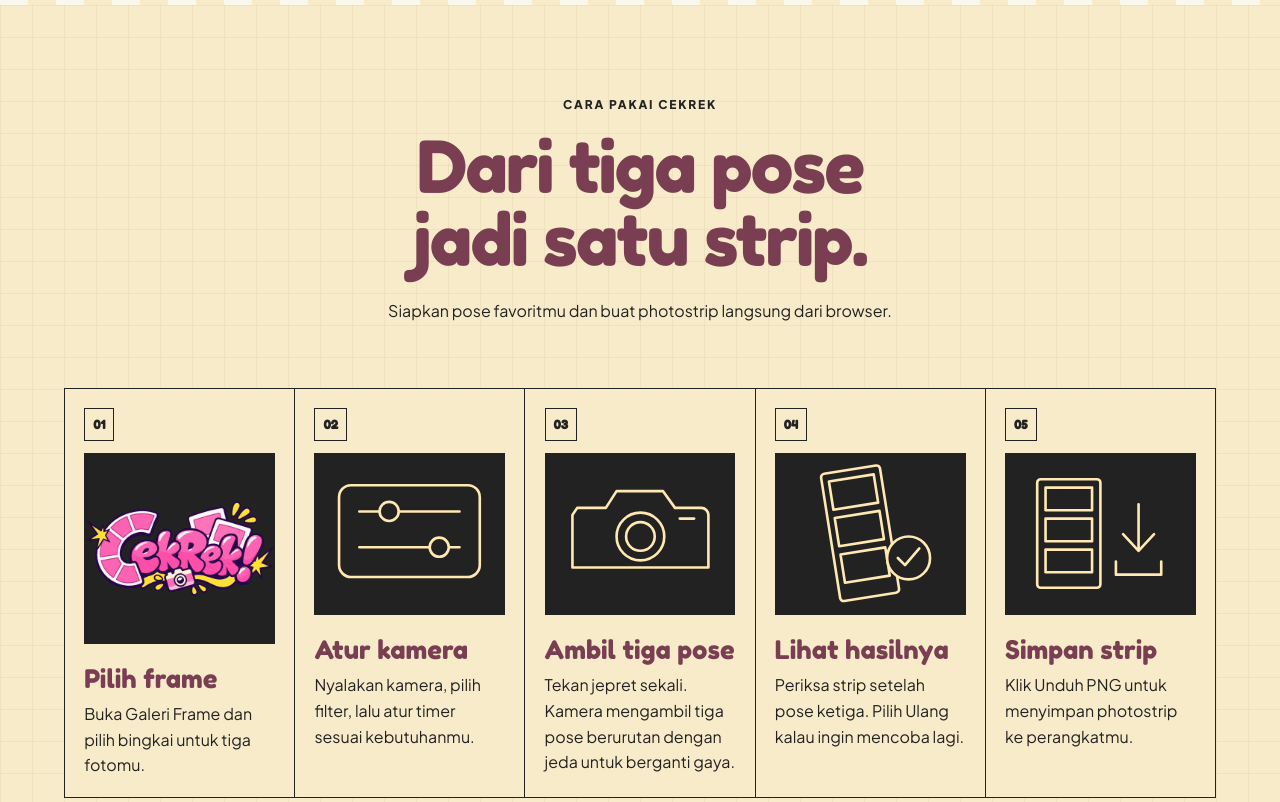
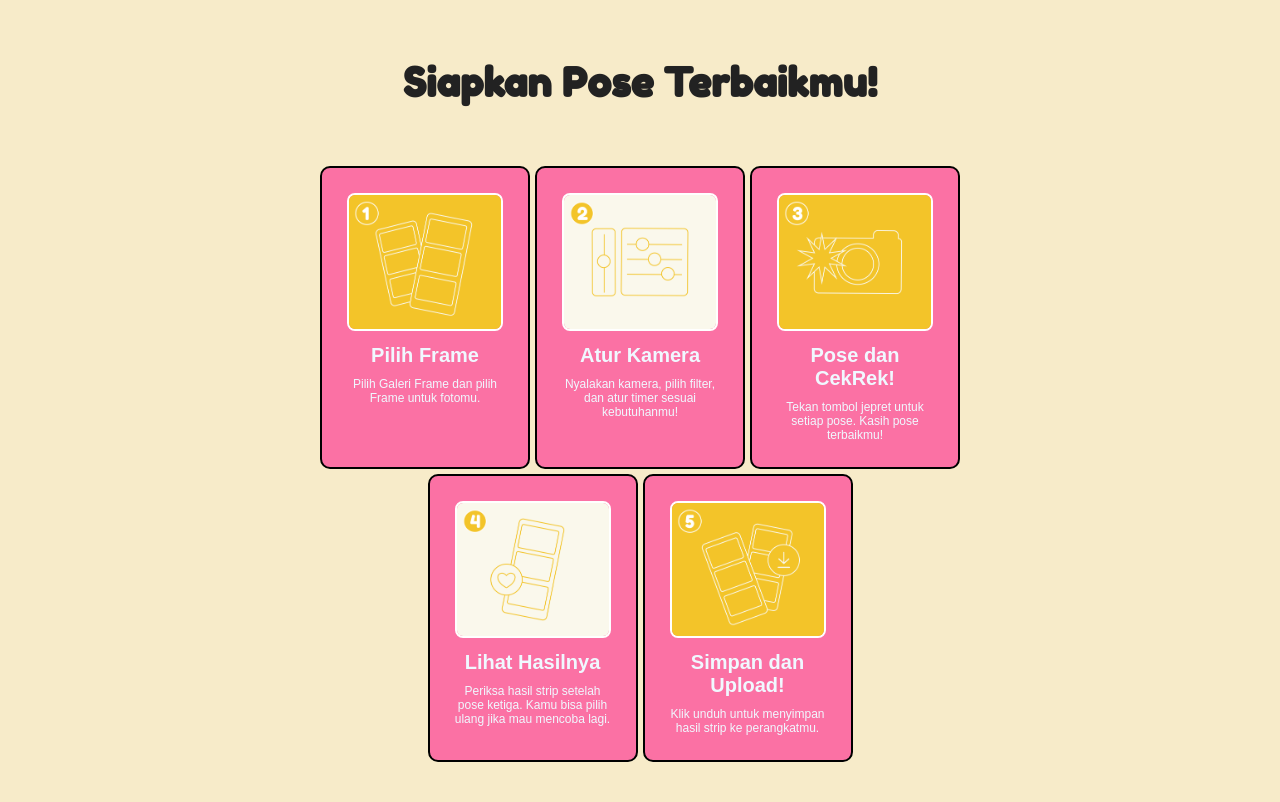
Before and after one commit to Kitamin199/PhotoboothIhsan, a plain HTML site: page index.html in a window 1280 px wide. Shown: the part 820-1622 px from the top of the page. Drawn offline with Linux system fonts and the light colour scheme.

Commit message:
panduan, navbar logo, index

```diff
--- a/css/navbar.css
+++ b/css/navbar.css
@@ -19,6 +19,8 @@ body {
     display: flex;
     justify-content: center;
     align-items: center;
+    padding-top: 10px;
+    padding-bottom: 10px;
     padding-left: 20px;
     padding-right: 20px;
 }
@@ -34,7 +36,7 @@ body {
 }
 
 .logo img {
-    width: 100px;
+    width: 160px;
     height: auto;
     object-fit: contain;
 }
--- a/css/panduan.css
+++ b/css/panduan.css
@@ -1,146 +1,53 @@
-.panduan {
-    --kertas: #f7ebc9;
-    --tinta: var(--color-ink);
-
-    color: var(--color-plum);
-    background-color: var(--kertas);
-    background-image:
-        linear-gradient(#82633010 1px, transparent 1px),
-        linear-gradient(90deg, #82633010 1px, transparent 1px);
-    background-size: 32px 32px;
-    padding: clamp(48px, 7vw, 100px) max(5vw, calc((100% - 1320px) / 2));
-}
-
-.panduan header {
-    max-width: 670px;
-    margin: 0 auto clamp(36px, 5vw, 72px);
-    text-align: center;
-}
-
-.panduan p {
-    font: 400 16px/1.6 Jakarta, sans-serif;
-    color: var(--color-ink);
-}
-
-.panduan .label-panduan {
-    font-size: 12px;
-    font-weight: 800;
-    letter-spacing: .15em;
-    text-transform: uppercase;
-}
-
-.panduan h2,
-.panduan h3 {
-    font-family: Fredoka, sans-serif;
-    font-weight: 400;
-}
-
-.panduan h2 {
-    font-size: clamp(44px, 5.6vw, 84px);
-    line-height: 1.02;
-    letter-spacing: -.030em;
-    margin: 16px 0 22px;
-}
-
-.panduan ol {
-    list-style: none;
-    display: grid;
-    grid-template-columns: repeat(5, minmax(0, 1fr));
-    gap: 1px;
-    border: 1px solid var(--color-ink);
-    background: var(--color-ink);
-}
-
-.panduan li {
-    min-width: 0;
-    padding: clamp(14px, 1.5vw, 24px);
-    background: var(--kertas);
-}
-
-.nomor-panduan {
-    display: inline-block;
-    padding: 8px;
-    border: 1px solid var(--color-ink);
-    color: var(--color-ink);
-    font: 800 12px Fredoka, sans-serif;
-}
-
-.panduan svg {
-    display: block;
-    width: 100%;
-    margin: 12px 0 20px;
-    background: var(--tinta);
-}
-.panduan img {
-    display: block;
-    width: 100%;
-    margin: 12px 0 20px;
-    background: var(--tinta);
-}
-
-.panduan svg g {
-    fill: var(--tinta);
-    stroke: #ffe8b1;
-    stroke-width: 2.2;
-    stroke-linejoin: round;
-    stroke-linecap: round;
-}
-
-.panduan h3 {
-    font-size: clamp(22px, 2vw, 30px);
-    line-height: 1.15;
-    margin-bottom: 8px;
-}
-
-
-/* ========================================
-   RESPONSIVE TABLET
-======================================== */
-
-@media (max-width: 900px) {
-    .panduan ol {
-        grid-template-columns: repeat(2, minmax(0, 1fr));
-        background: transparent;
-        border: 0;
-        gap: 12px;
+.panduanmenu{
+        background-color:#f7ebc9;
+        width: 100%;
+        height: auto;
+        padding: 80px 280px;
+        margin-top: 0px;
+        margin-bottom: 0;
+        text-align: center;
     }
 
-    .panduan li {
-        border: 1px solid var(--tinta);
-    }
-}
-
-
-/* ========================================
-   RESPONSIVE MOBILE
-======================================== */
-
-@media (max-width: 540px) {
-    .panduan ol {
-        grid-template-columns: 1fr;
+    .panduancont{
+        display: flex;
+        justify-content: center;
+        gap: 5px;
+        flex-wrap: wrap;
+        margin-top: 30px;
     }
 
-    .panduan li {
-        display: grid;
-        grid-template-columns: 84px 1fr;
-        column-gap: 15px;
-        align-content: start;
+    .panduancard{
+        background-color: #fb71a4;
+        color:aliceblue;
+        height: auto;
+        width: 210px;
+        border-radius: 10px;
+        padding: 25px;
+        text-align: center;
+        border: 2px solid #000000;
     }
 
-    .panduan svg {
-        grid-column: 1;
-        grid-row: 1 / 4;
-        align-self: center;
-        margin: 0;
+    .panduancard img{
+        width: 100%;
+        height: auto;
+        object-fit: cover;
+        border-radius: 8px;
+        border: 2px solid rgb(255, 255, 255);
     }
 
-    .panduan li > :not(svg) {
-        grid-column: 2;
+    .panduanmenu h2{
+        font-family:'Fredoka', cursive;
+
     }
 
-    .nomor-panduan {
-        justify-self: start;
-        margin-bottom: 6px;
-        padding: 3px 6px;
+    .panduancard h3{
+        font-family: 'Plus Jakarta Sans', sans-serif;
+        margin-top: 10px;
+        font-size: 20px;
     }
-}
+
+    .panduancard p{
+        font-family: 'Plus Jakarta Sans', sans-serif;
+        margin-top: 10px;
+        font-size: 12px;
+    }
--- a/index.html
+++ b/index.html
@@ -26,7 +26,7 @@
   <nav class="navbar">
     <div class="wrapper">
       <div class="logo">
-        <img src="gambar/logoCekRek.png" alt="Logo CekRek">
+        <img src="gambar/Logo_New.png" alt="Logo CekRek">
       </div>
 
       <button class="menu-toggle" type="button" aria-expanded="false" aria-controls="menu-utama">Menu</button>
@@ -58,46 +58,44 @@
     </div>
   </section>
 
-  <section class="panduan" aria-labelledby="judul-panduan">
-    <header>
-      <p class="label-panduan">Cara pakai CekRek</p>
-      <h2 id="judul-panduan">Dari tiga pose<br>jadi satu strip.</h2>
-      <p>Siapkan pose favoritmu dan buat photostrip langsung dari browser.</p>
-    </header>
-    <ol>
-        <li>
-          <span class="nomor-panduan" aria-hidden="true">01</span>
-          <!-- <svg viewBox="0 0 160 136" aria-hidden="true" focusable="false"><g><g transform="rotate(-10 65 60)"><rect x="25" y="22" width="70" height="78" rx="3"/><rect x="32" y="30" width="56" height="52"/></g><g transform="rotate(9 104 73)"><rect x="71" y="40" width="60" height="70" rx="3"/><rect x="78" y="47" width="46" height="46"/></g></g></svg> -->
-           <img src="gambar/logoCekRek.png">
-          <h3>Pilih frame</h3>
-          <p>Buka Galeri Frame dan pilih bingkai untuk tiga fotomu.</p>
-        </li>
-        <li>
-          <span class="nomor-panduan" aria-hidden="true">02</span>
-          <svg viewBox="0 0 160 136" aria-hidden="true" focusable="false"><g><rect x="21" y="27" width="118" height="77" rx="10"/><path d="M38 49h84M38 79h84"/><circle cx="63" cy="49" r="8"/><circle cx="105" cy="79" r="8"/></g></svg>
-          <h3>Atur kamera</h3>
-          <p>Nyalakan kamera, pilih filter, lalu atur timer sesuai kebutuhanmu.</p>
-        </li>
-        <li>
-          <span class="nomor-panduan" aria-hidden="true">03</span>
-          <svg viewBox="0 0 160 136" aria-hidden="true" focusable="false"><g><path d="M27 46h24l9-14h39l10 14h22a6 6 0 0 1 6 6v44H23V52z"/><circle cx="80" cy="70" r="20"/><circle cx="80" cy="70" r="12"/><path d="M113 55h12"/></g></svg>
-          <h3>Ambil tiga pose</h3>
-          <p>Tekan jepret sekali. Kamera mengambil tiga pose berurutan dengan jeda untuk berganti gaya.</p>
-        </li>
-        <li>
-          <span class="nomor-panduan" aria-hidden="true">04</span>
-          <svg viewBox="0 0 160 136" aria-hidden="true" focusable="false"><g><g transform="rotate(-9 73 65)"><rect x="46" y="13" width="50" height="108" rx="3"/><path d="M52 20h38v24H52z M52 51h38v24H52z M52 82h38v24H52z"/></g><circle cx="112" cy="88" r="18"/><path d="m103 88 6 6 12-14"/></g></svg>
-          <h3>Lihat hasilnya</h3>
-          <p>Periksa strip setelah pose ketiga. Pilih Ulang kalau ingin mencoba lagi.</p>
-        </li>
-        <li>
-          <span class="nomor-panduan" aria-hidden="true">05</span>
-          <svg viewBox="0 0 160 136" aria-hidden="true" focusable="false"><g><rect x="27" y="22" width="53" height="91" rx="3"/><path d="M34 29h39v19H34z M34 55h39v19H34z M34 81h39v19H34z M112 43v38m-13-13 13 14 13-14 M93 91v11h38V91"/></g></svg>
-          <h3>Simpan strip</h3>
-          <p>Klik Unduh PNG untuk menyimpan photostrip ke perangkatmu.</p>
-        </li>
-    </ol>
-  </section>
+  <!-- PANDUAN START HERE-->
+   <section class="panduanmenu">
+        <h2 style="padding-bottom: 30px; font-size: 40px;">Siapkan Pose Terbaikmu!</h2>
+
+        <div class="panduancont">
+            <div class="panduancard">
+                <img src="gambar/step1.png" alt="Pilih Frame">
+                <h3>Pilih Frame</h3>
+                <p>Pilih Galeri Frame dan pilih Frame untuk fotomu.</p>
+            </div>
+
+            <div class="panduancard">
+                <img src="gambar/step2.png" alt="Atur Kamera">
+                <h3>Atur Kamera</h3>
+                <p>Nyalakan kamera, pilih filter, dan atur timer sesuai kebutuhanmu!</p>
+            </div>
+
+            <div class="panduancard">
+                <img src="gambar/step3.png" alt="Pose dan CekRek!">
+                <h3>Pose dan CekRek!</h3>
+                <p>Tekan tombol jepret untuk setiap pose. Kasih pose terbaikmu!</p>
+            </div>
+
+            <div class="panduancard">
+                <img src="gambar/step4.png" alt="Lihat Hasilnya">
+                <h3>Lihat Hasilnya</h3>
+                <p>Periksa hasil strip setelah pose ketiga. Kamu bisa pilih ulang jika mau mencoba lagi.</p>
+            </div>
+
+            <div class="panduancard">
+                <img src="gambar/step5.png" alt="Simpan dan Upload!">
+                <h3>Simpan dan Upload!</h3>
+                <p>Klik unduh untuk menyimpan hasil strip ke perangkatmu.</p>
+            </div>
+        </div>
+    </section>
+
+
   </div>
 
   <!-- GALERI FRAME SECTION -->
```
Also changed, not shown: gambar/Logo_New.png (added), gambar/step1.png (added), gambar/step2.png (added), gambar/step3.png (added), gambar/step4.png (added), gambar/step5.png (added).
